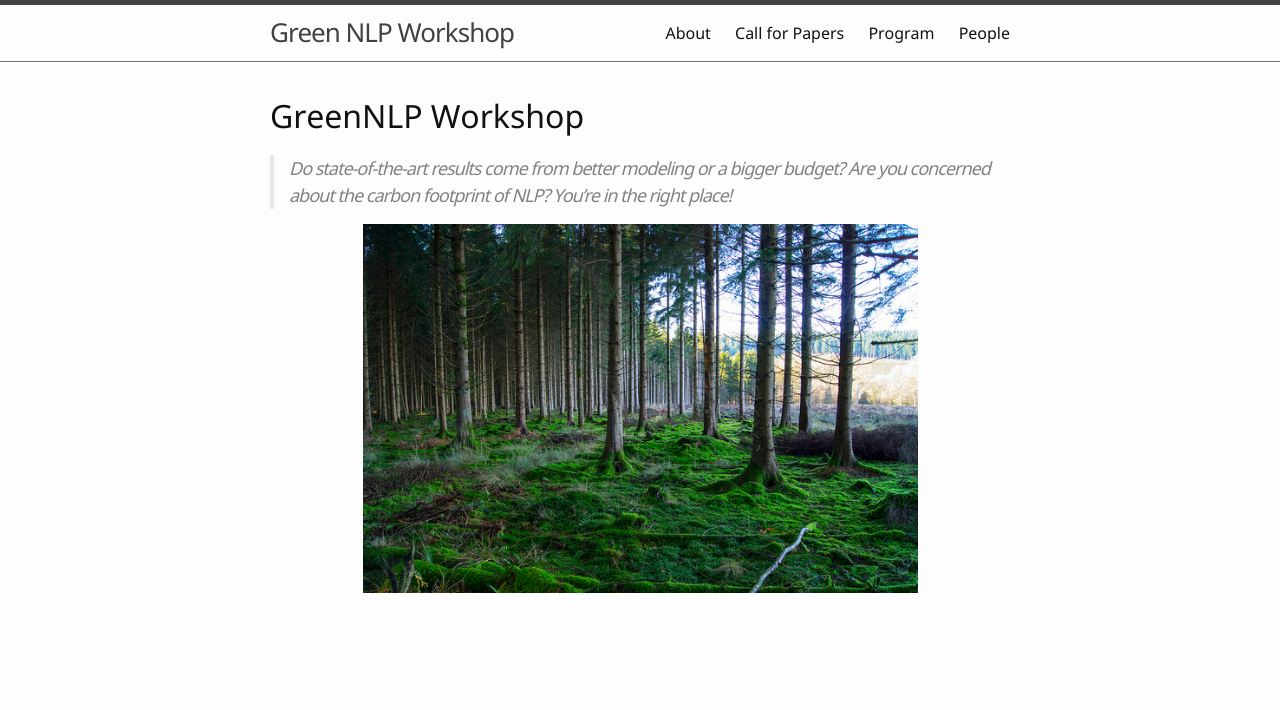
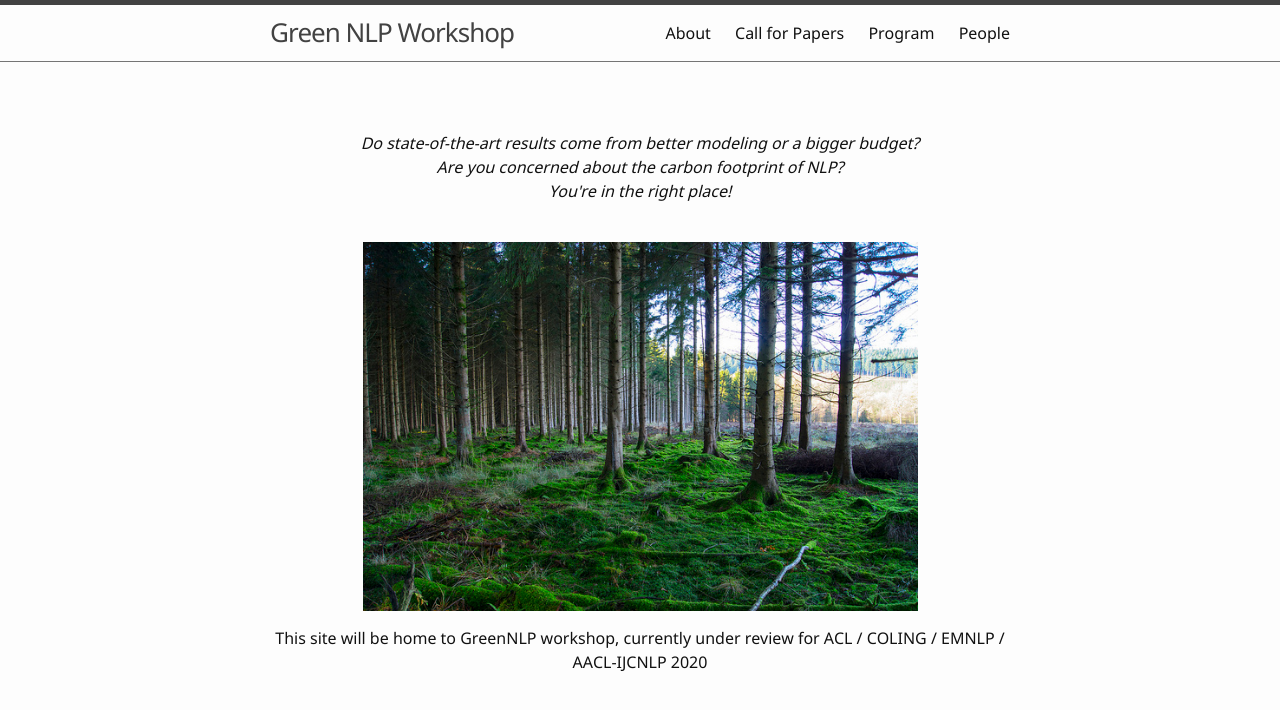
Before and after one commit to greennlp2020/greennlp2020, a Jekyll site: the page built from index.md, in a window 1280 px wide. Shown: the top 710 px of the page. Built offline with Jekyll 4.4.1, drawn with Linux system fonts in a browser that asks for light colours.

Commit message:
updated index

```diff
--- a/index.md
+++ b/index.md
@@ -2,10 +2,18 @@
 title: Home
 ---
 
-# GreenNLP Workshop
+<br/>
 
-> Do state-of-the-art results come from better modeling or a bigger budget? Are you concerned about the carbon footprint of NLP? You're in the right place!
+<div style="text-align: center; font-style: italic;">
+Do state-of-the-art results come from better modeling or a bigger budget? <br/>
+  Are you concerned about the carbon footprint of NLP? <br/>
+  You're in the right place! <br/>
+</div>
+
+ <br/>
 
 {% include figure.html img="nature_green.jpg" alt="" caption="" width="75%" %}
 
+  <div style="text-align:center">This site will be home to GreenNLP workshop, currently under review for ACL / COLING / EMNLP / AACL-IJCNLP 2020</div>
+
 <!--div class="toc" markdown="1"-->
```
